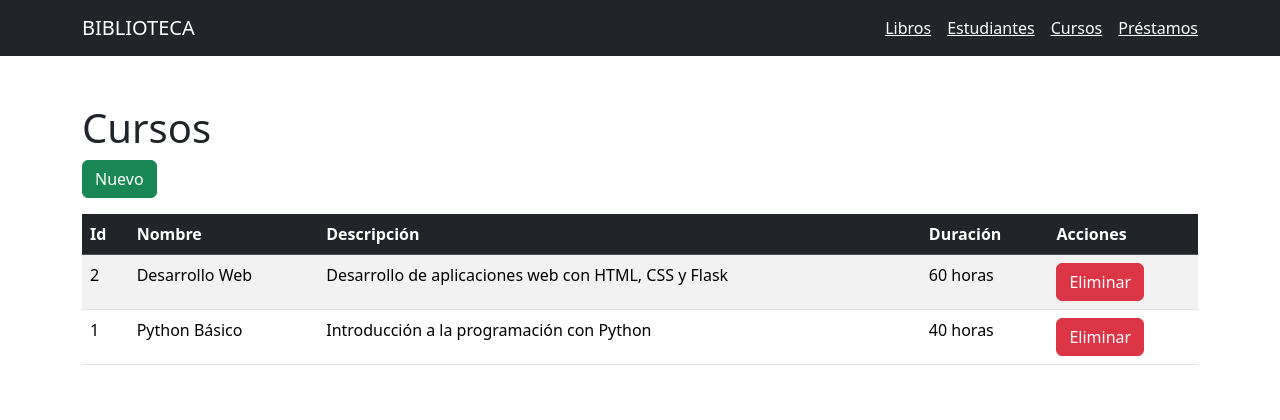
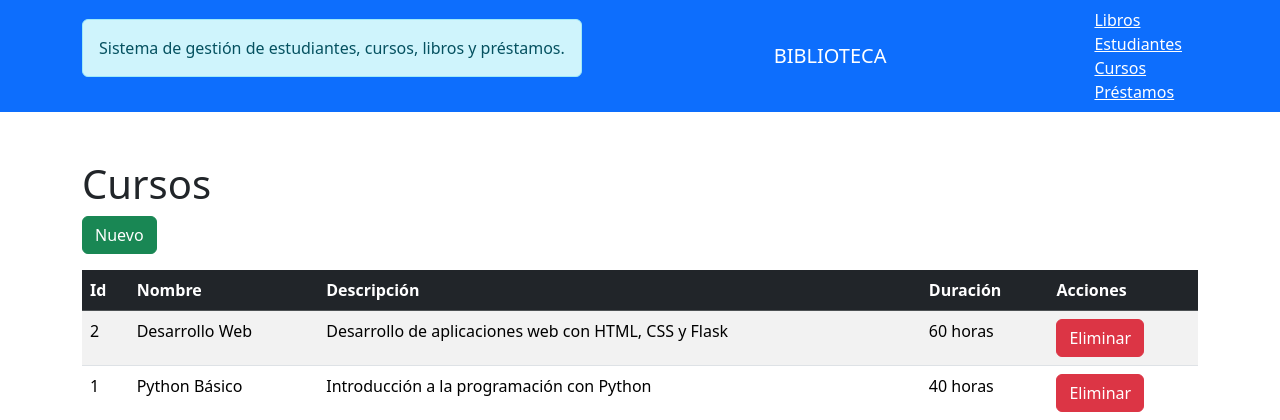
Before and after one commit to Argumento0105/biblioteca_mejorada_6-10-26, a Flask app: page /cursos in a window 1280 px wide. Shown: the top 420 px of the page. Run offline with Flask 3, Linux system fonts and the light colour scheme; data comes from the database, SQL or seed files in the repository.

Commit message:
Mejorar_interfa<

```diff
--- a/templates/base.html
+++ b/templates/base.html
@@ -8,7 +8,7 @@
     <meta name="viewport"
           content="width=device-width, initial-scale=1">
 
-    <title>Biblioteca</title>
+    <title>Centro de Capacitación - Biblioteca</title>
 
     <link
         href="https://cdn.jsdelivr.net/npm/bootstrap@5.3.3/dist/css/bootstrap.min.css"
@@ -17,10 +17,14 @@
 </head>
 
 <body>
-
-<nav class="navbar navbar-expand-lg navbar-dark bg-dark">
+<nav class="navbar navbar-dark bg-primary">
 
     <div class="container">
+        <div class="alert alert-info">
+    Sistema de gestión de estudiantes, cursos, libros y préstamos.
+</div>
+
+
 
         <a class="navbar-brand" href="{{ url_for('listar_libros') }}">
             BIBLIOTECA
```
